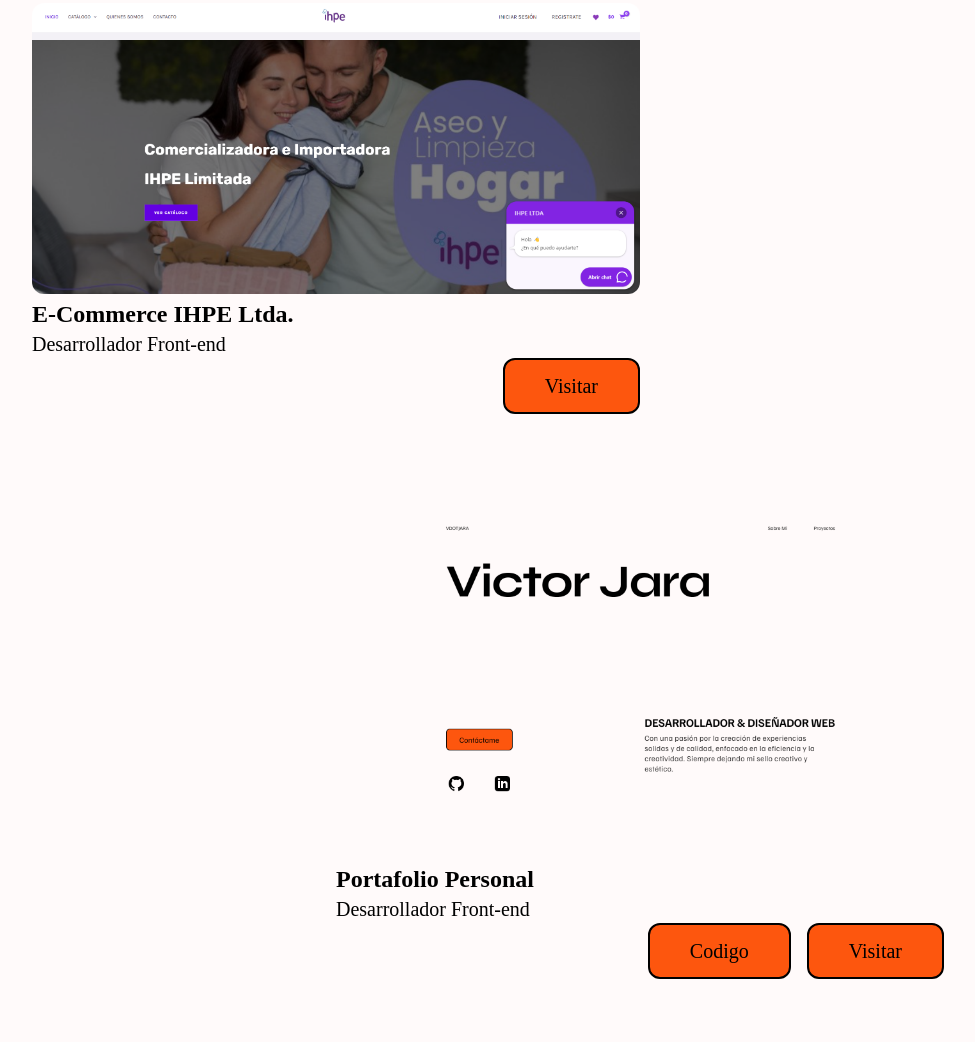
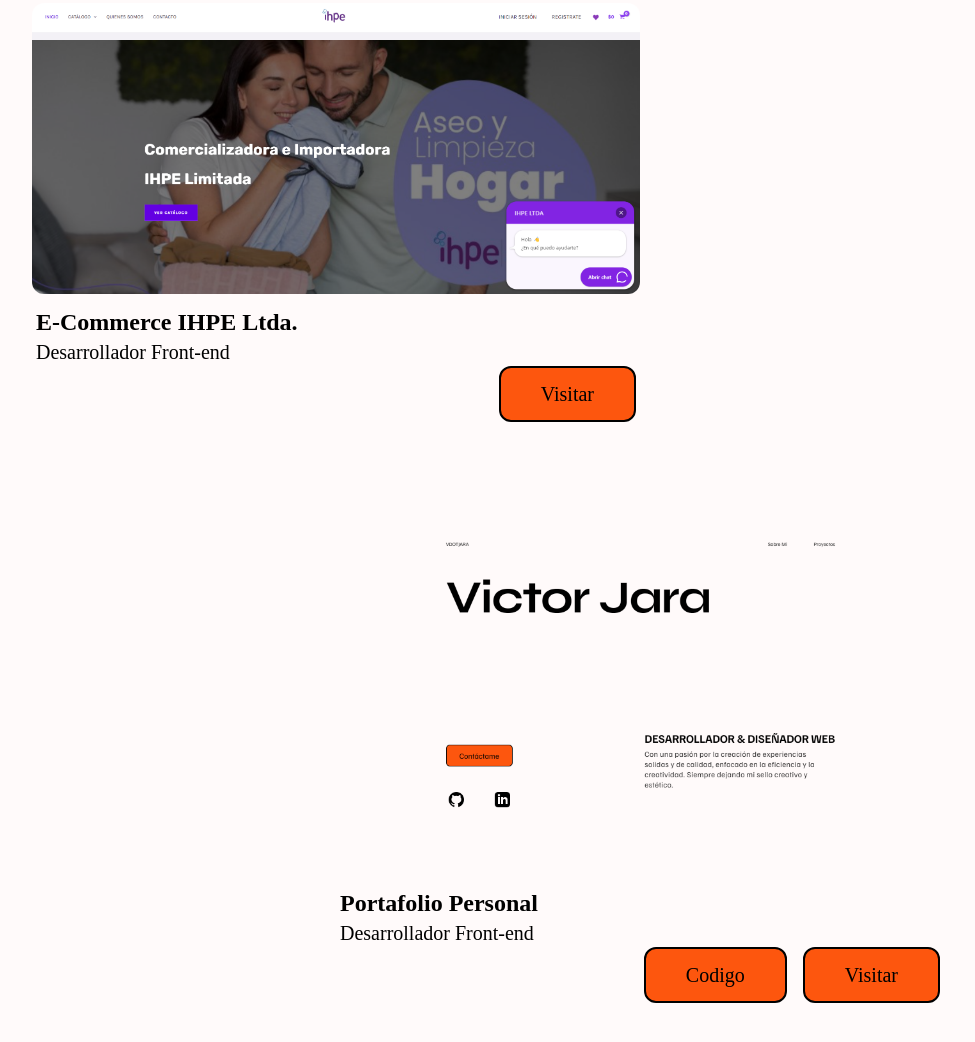
Before and after one commit to vdotjara/tailwindcss-portfolio, a website: page public/index.html in a window 1280 px wide. Shown: the part 2908-3950 px from the top of the page, without its empty margins (152-1127 px from the left). Drawn offline with Linux system fonts and the light colour scheme; some icons are missing; a web font is replaced by a local one.

Commit message:
projects more improved

```diff
--- a/public/index.html
+++ b/public/index.html
@@ -278,7 +278,7 @@
                 class="w-full rounded-xl"
               />
               <!-- Content -->
-              <div class="flex flex-col py-1 py-3 w-full bottom-0">
+              <div class="flex flex-col px-1 py-3 w-full bottom-0">
                 <!-- Text Info -->
                 <div class="flex flex-col">
                   <h2 class="text-2xl font-bold">E-Commerce IHPE Ltda.</h2>
@@ -305,7 +305,7 @@
                 class="w-full rounded-xl"
               />
               <!-- Content -->
-              <div class="flex flex-col py-1 py-3 w-full bottom-0">
+              <div class="flex flex-col px-1 py-3 w-full bottom-0">
                 <!-- Text Info -->
                 <div class="flex flex-col">
                   <h2 class="text-2xl font-bold">Portafolio Personal</h2>
```
